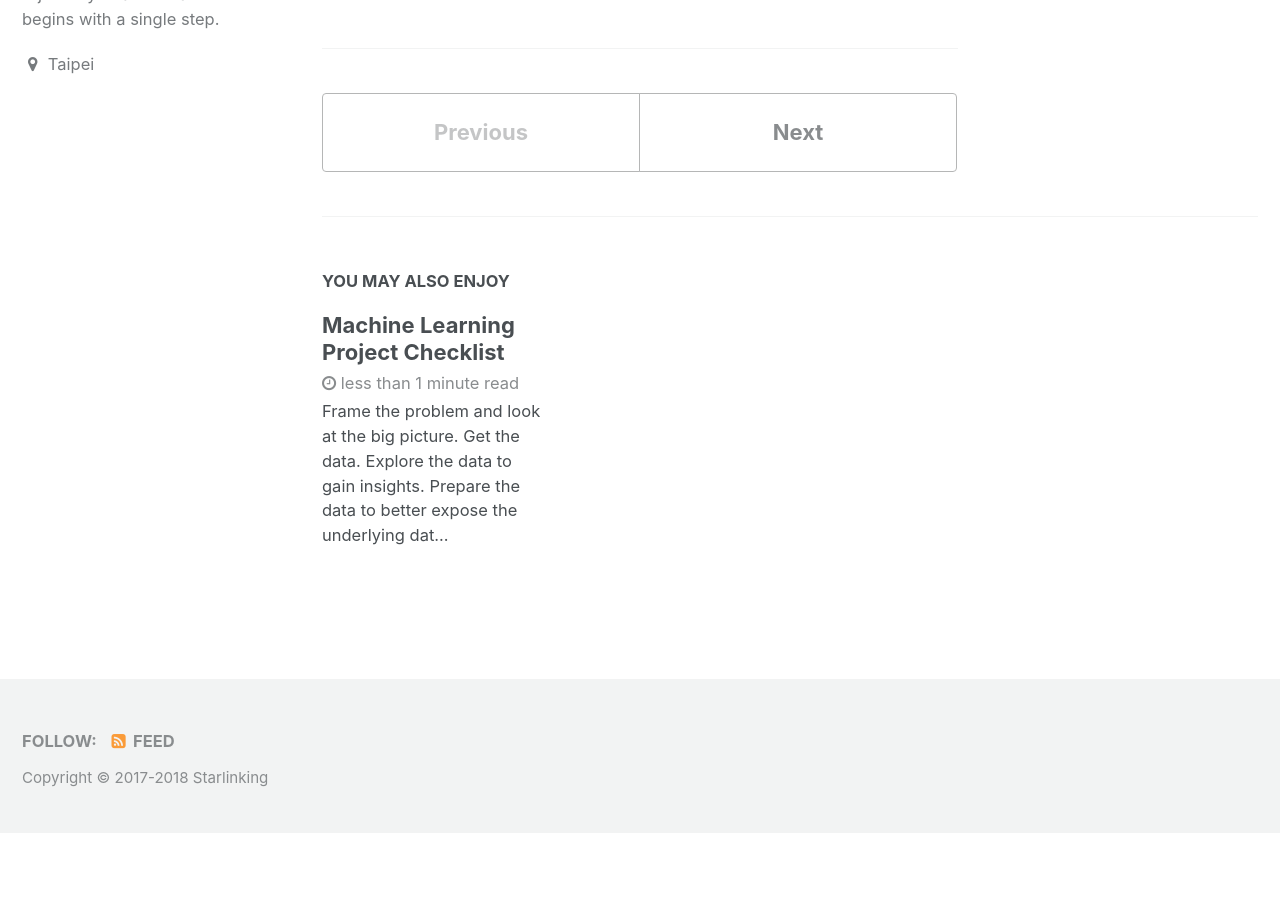
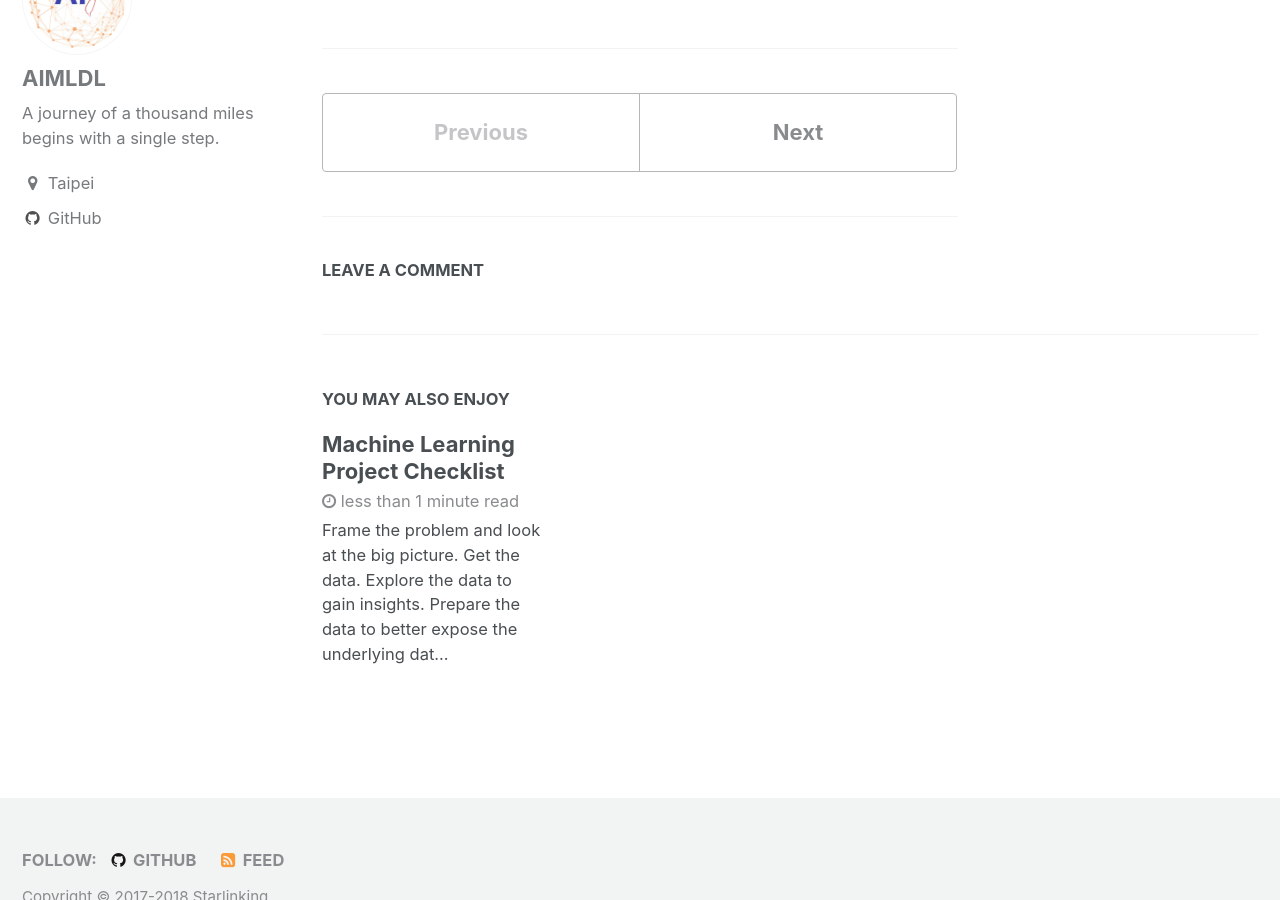
Before and after one commit to starlinking/ai, a Jekyll site: the page built from _posts/2017-12-24-Getting_Started.md, in a window 1280 px wide and 900 px high, scrolled down 1034 px. Built offline with Jekyll 4.4.1, drawn with Linux system fonts in a browser that asks for light colours; comment, search, counter and statistics services are not loaded; before the commit the page ends 1868 px from its top, so only the background shows below that; part of the change alters nothing that is shown.

Commit message:
try to enable disqus for comments

```diff
--- a/_config.yml
+++ b/_config.yml
@@ -22,9 +22,9 @@ teaser                   : # path of fallback teaser image, e.g. "/assets/images
 # breadcrumbs            : false # true, false (default)
 words_per_minute         : 200
 comments:
-  provider               : # false (default), "disqus", "discourse", "facebook", "google-plus", "staticman", "staticman_v2" "custom"
+  provider               : disqus # false (default), "disqus", "discourse", "facebook", "google-plus", "staticman", "staticman_v2" "custom"
   disqus:
-    shortname            : # https://help.disqus.com/customer/portal/articles/466208-what-s-a-shortname-
+    shortname            : aimldl # https://help.disqus.com/customer/portal/articles/466208-what-s-a-shortname-
   discourse:
     server               : # https://meta.discourse.org/t/embedding-discourse-comments-via-javascript/31963 , e.g.: meta.discourse.org
   facebook:
@@ -96,7 +96,7 @@ author:
   flickr           :
   facebook         :
   foursquare       :
-  github           :
+  github           : "starlinking"
   gitlab           :
   google_plus      :
   keybase          :
```
